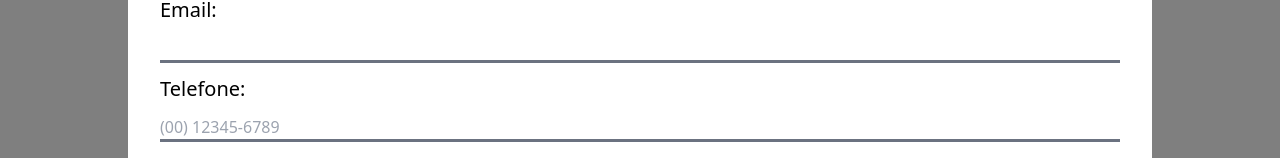
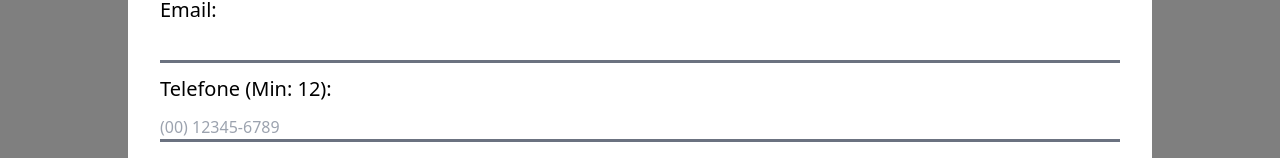
Before and after one commit to Alerrando/Crud-Hotel, a React (Vite) app: page / in a window 1280 px wide. Both pictures are taken after typing "Sample" into the empty fields and a click on the button "Adicionar novo hóspede". Shown: the part 231-389 px from the top of the page. Built offline with nearby package versions, Linux system fonts and the light colour scheme.

Commit message:
arranging modal edit bug

```diff
--- a/src/App.tsx
+++ b/src/App.tsx
@@ -47,7 +47,7 @@ export function App() {
               addInfos={addInfos}
               modal={modalDisplay}
               infos={infos}
-              inputsModal={auxInputsModal}
+              auxInputsModal={auxInputsModal}
               atualizar={atualizar}
               handleInputChange={handleInputChange}
             />
@@ -82,7 +82,8 @@ export function App() {
         validar = -1;
         key == "endereco"
           ? (emBranco += "endereço, ")
-          : key == "dataNascimento" ? (emBranco += "Data de Nascimento, ")
+          : key == "dataNascimento"
+          ? (emBranco += "Data de Nascimento, ")
           : (emBranco += `${key}, `);
       } else if (key == "telefone") {
         if (!/[0-9]/.test(valor)) validar = -1;
@@ -116,8 +117,10 @@ export function App() {
           endereco: "",
           dataNascimento: "",
         });
+        setAtualizar({ update: false, index: 0 });
       }
     } else {
+      if (validarInputs(auxInputsModal) > 0) {
         const atualizarHospede = infos.map((item, index) => {
           if (atualizar.index == index) {
             return auxInputsModal;
@@ -127,9 +130,9 @@ export function App() {
 
         setInfos(atualizarHospede);
         setModal(false);
+        setAtualizar({ update: false, index: 0 });
       }
-
-    setAtualizar({ update: false, index: 0 });
+    }
   }
 
   function deleteHospede(index: number) {
--- a/src/components/EditModal/index.tsx
+++ b/src/components/EditModal/index.tsx
@@ -4,15 +4,14 @@ import { inputs } from "../../App";
 type EditModalProps = {
   addInfos: () => void;
   modal: (atualizar: string) => void;
-  infos: any[]
-  inputsModal: typeof inputs;
+  infos: any[];
+  auxInputsModal: typeof inputs;
   atualizar: any;
   handleInputChange: (e: any) => void;
 };
 
 export function EditModal(props: EditModalProps) {
-  let infos = props.inputsModal;
-
+  let infos = props.auxInputsModal;
   return (
     <div className="w-screen h-screen fixed flex top-0 left-0 z-50 items-center justify-center bg-modal">
       <section className="w-[80%] h-[77%] bg-white">
@@ -55,7 +54,7 @@ export function EditModal(props: EditModalProps) {
               />
 
               <label className="text-xl" htmlFor="telefone">
-                Telefone:{" "}
+                Telefone (Min: 12):{" "}
               </label>
               <input
                 className="w-full outline-none border-b-[3px] border-b-gray-500 my-3"
--- a/src/components/modal/index.tsx
+++ b/src/components/modal/index.tsx
@@ -9,6 +9,7 @@ type ModalProps = {
 };
 
 export function Modal(props: ModalProps) {
+
   return (
     <div className="w-screen h-screen fixed flex top-0 left-0 z-50 items-center justify-center bg-modal">
       <section className="w-[80%] h-[77%] bg-white">
@@ -53,7 +54,7 @@ export function Modal(props: ModalProps) {
               />
 
               <label className="text-xl" htmlFor="telefone">
-                Telefone:{" "}
+                Telefone (Min: 12):{" "}
               </label>
               <input
                 className="w-full outline-none border-b-[3px] border-b-gray-500 my-3"
```
Lines whose indentation alone changed are shown as unchanged.
